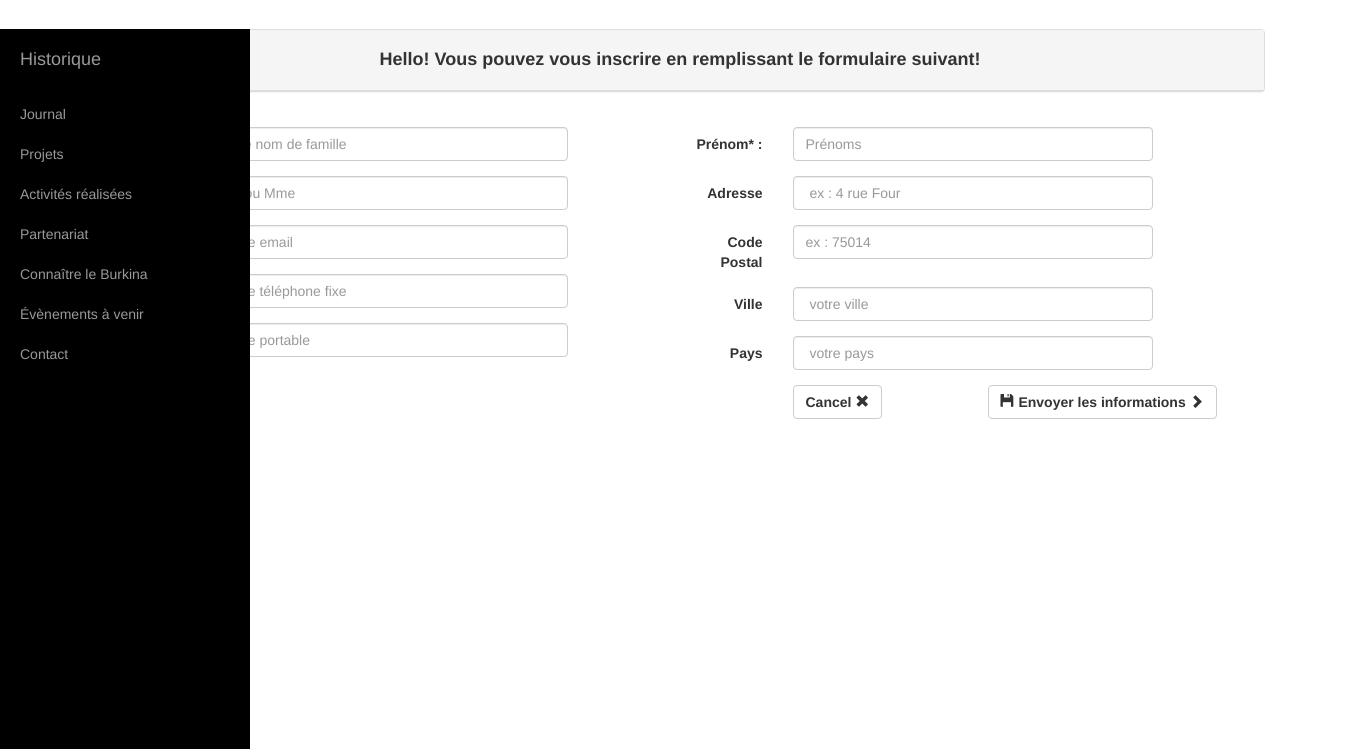
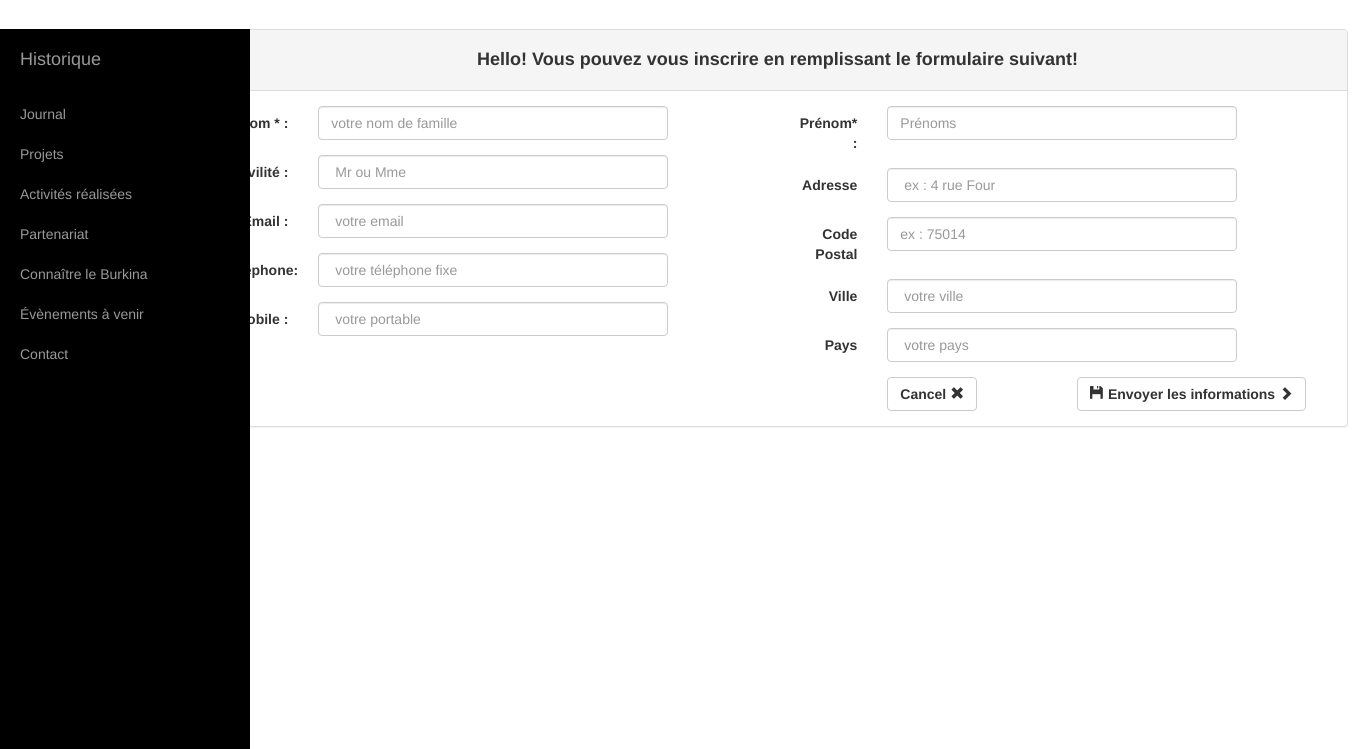
Before and after one commit to gyerbanga/loginslim, a PHP site: template resources/views/membres/membresinscrit.twig in a window 1360 px wide. Shown: the part 51-800 px from the top of the page. Run offline with PHP 8.4, Linux system fonts and the light colour scheme; the template is opened without the code that fills it, so the values that code supplies are empty; some libraries are stand-ins or nearby versions.

Commit message:
resources views : restructurations de pages de membres

```diff
--- a/resources/views/membres/membresinscrit.twig
+++ b/resources/views/membres/membresinscrit.twig
@@ -2,10 +2,10 @@
 
 {% block content %}
     <div class="row">
-       {#  <div class="col-md-12 col-md-offset-3"> #}
+       <div class="col-md-12 col-md-offset-1">
         <div class="panel panel-default">
             <div class="panel-heading text-center"><h4><strong> Hello! Vous pouvez vous inscrire en remplissant le formulaire suivant!</strong></h4></div>
-        </div>
+
         <div class="panel-body">
                 <form action="{{ path_for('member.inscription') }}" method="post" class="form-horizontal" role="form">
 
@@ -98,4 +98,6 @@
 
                 </form>
                 </div>
+                </div>
+        </div>
 {% endblock %}
```
Lines whose indentation alone changed are shown as unchanged.
